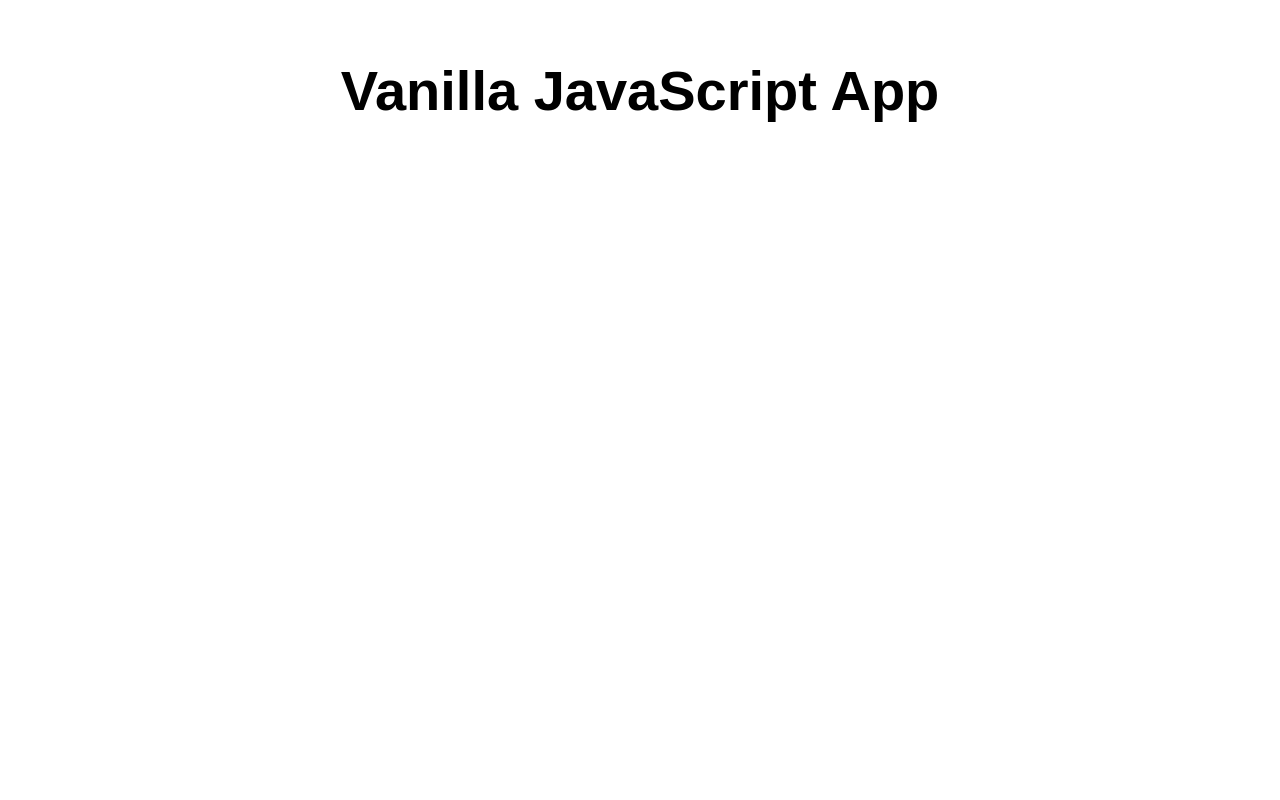
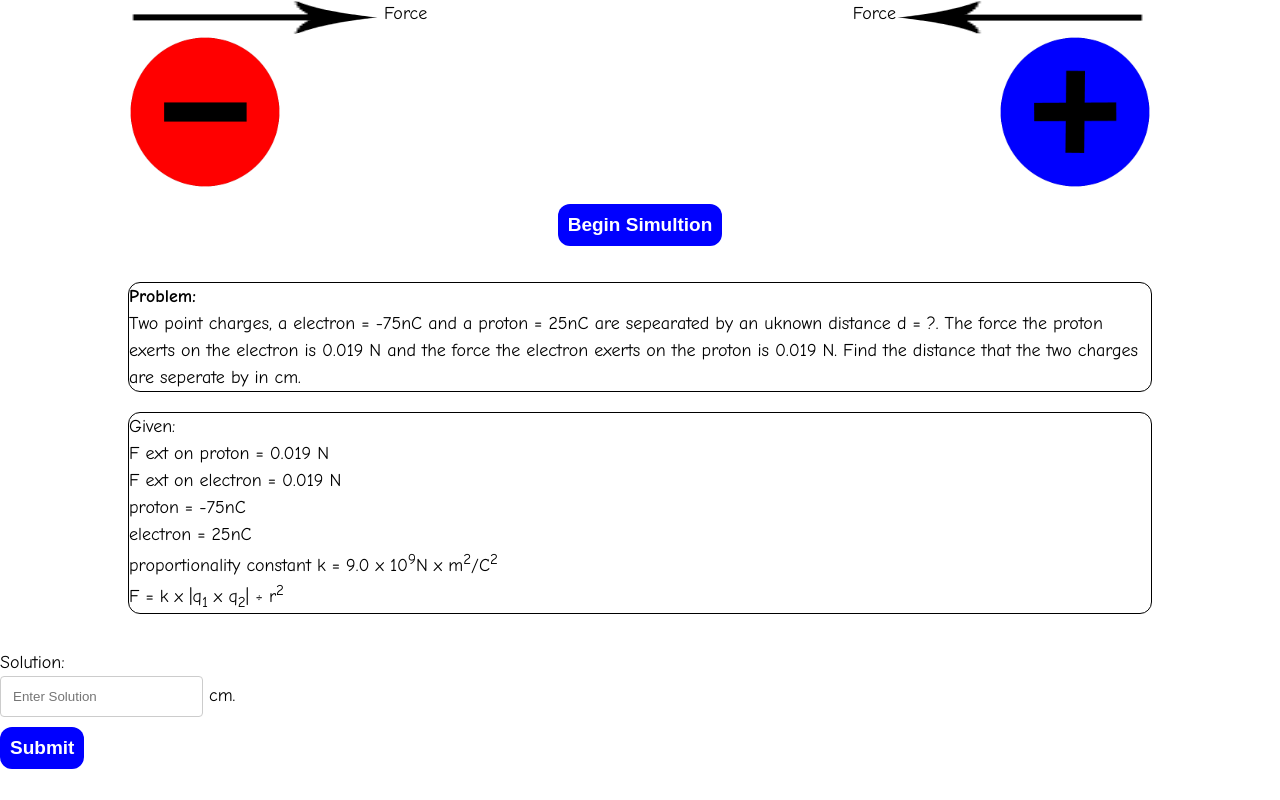
Before and after one commit to joshaallen/my-first-static-web-app, a website: page src/index.html in a window 1280 px wide. Drawn offline with Linux system fonts and the light colour scheme.

Commit message:
my first commit

```diff
--- a/src/index.html
+++ b/src/index.html
@@ -1,17 +1,71 @@
 <!DOCTYPE html>
 <html lang="en">
-
 <head>
-  <meta charset="UTF-8">
-  <meta name="viewport" content="width=device-width, initial-scale=1.0">
-  <link rel="stylesheet" href="styles.css">
-  <title>Vanilla JavaScript App</title>
+    <meta charset="UTF-8">
+    <meta http-equiv="X-UA-Compatible" content="IE=edge">
+    <meta name="viewport" content="width=device-width, initial-scale=1.0">
+    <link rel="stylesheet" href="css/coloumb.css">
+    <title>Document</title>
 </head>
-
 <body>
-  <main>
-    <h1>Vanilla JavaScript App</h1>
-  </main>
+    <body class="container">
+        <div class="system_container">
+            <div class="left_particle_container">
+                <div class="right_arrow_container">
+                    <img class="right_arrow" src="graphics/force_right_arrow-100w.png" alt="Force acted on from the right" height="35" width="100">
+                </div>
+                <div class="electron_container">
+                    <img class="electron" src="graphics/electron-400w.png" alt="electron" height="400" width="400">
+                </div>
+            </div><!--end of left particle container-->
+           <div class="right_particle_container">
+                <div class="left_arrow_container">
+                    <img class="left_arrow" src="graphics/force_left_arrow-100w.png" alt="Force acted on from the left" height="35" width="100">
+                </div>
+                <div class="proton_container">
+                    <img class="proton" src="graphics/proton-400w.png" alt="proton" height="400" width="400">
+                </div>
+           </div><!--end of right particle container-->
+        </div><!--end of system container-->
+        <div class = unknown_distance_container>
+            <p class = unknown_distance>
+                Distance = <span class = unkown>?</span>
+            </p>
+        </div><!--end of unknown distance container-->
+        <fieldset id="simulation_form_container">
+            <form id="simulation_form">
+                <input id="bgn_simulation" type="button" value="Begin Simultion">
+                <script src="js/coloumb.js"></script>
+            </form>
+        </fieldset><!--end of form container-->
+        <div class="problem_container">
+            <div class="problem">
+                <p><strong>Problem:</strong></p>
+            <p>Two point charges, a electron = -75nC and a proton = 25nC are sepearated by an uknown distance d = ?. The force the proton exerts on the electron is 0.019 N and the force the electron exerts on the proton is 0.019 N. Find the distance that the two charges are seperate by in cm.</p>
+            </div><!--end of problem-->
+            <div class="given">
+                <p>Given:</p>
+            <p>F ext on proton = 0.019 N</p>
+            <p>F ext on electron = 0.019 N</p>
+            <p>proton = -75nC</p>
+            <p>electron = 25nC</p>
+            <p>proportionality constant k = 9.0 x 10<sup>9</sup>N x m<sup>2</sup>/C<sup>2</sup></p>
+            <p>
+                F = k x |q<sub>1</sub> x q<sub>2</sub>| &divide; r<sup>2</sup>
+            </p>
+            </div><!--end of given-->
+        </div><!--end of problem container-->
+        <fieldset id="solution_form_container">
+            <form id="solution_form">
+                <label for="solution">Solution:</label>
+                <div class="solution_text_container">
+                    <input id="solution" type="text" name="solution" placeholder="Enter Solution">
+                </div>
+                <span class="correct">Correct</span><span class="incorrect">Incorrect</span>
+                <input id="submit_btn" type="button" value="Submit">
+                <script src="js/solution.js"></script>
+            </form>
+        </fieldset><!--end of solution form container-->
+    </div><!--end of container-->
 </body>
-
 </html>
--- /dev/null
+++ b/src/js/coloumb.js
@@ -0,0 +1,14 @@
+//Caching html dom element in constant
+const simulation_btn = document.getElementById("bgn_simulation");
+const electron_img = document.querySelector(".electron");
+const unknown_distance_container = document.querySelector(".unknown_distance_container");
+
+
+//function
+function beginAnimation() {
+    electron_img.style.transform = "translateX(210%)";
+    unknown_distance_container.style.display = "flex";
+}
+
+//Traditional DOM Event Handler
+simulation_btn.onclick = beginAnimation;
--- /dev/null
+++ b/src/js/solution.js
@@ -0,0 +1,22 @@
+//Caching html dom element in constant
+const submit_btn = document.getElementById("submit_btn");
+const solution_textBox = document.getElementById("solution");
+const correct = document.querySelector(".correct");
+const incorrect = document.querySelector(".incorrect");
+
+
+
+//function
+function getSolution() {
+     let solution = solution_textBox.value;
+     if (solution == "3") {
+        correct.style.display = "block";
+    }
+    else {
+        incorrect.style.display = "block";
+    }
+
+}
+
+//HTML DOM Event Handler
+submit_btn.onclick = getSolution;
--- /dev/null
+++ b/src/scss/coloumb.scss
@@ -0,0 +1,146 @@
+//Resets
+*,::after,::before{
+    padding:0;
+    margin: 0;
+    box-sizing: border-box;
+}
+html {
+    height: 100%;
+    font-size: 62.5%;
+}
+body {
+    width: 100%;
+    min-height: 100%;
+}
+a {
+    text-decoration: none;
+}
+ul, ol, li {
+    list-style-type: none;
+}
+//Layouts
+.container {
+    display: grid;
+    grid-template-columns: repeat(12, minmax(10px, 1fr));
+    grid-template-rows: repeat(5, auto);
+}
+.system_container {
+    grid-column: 1 / 13;
+    justify-self: center;
+    width: 80%;
+    display: flex;
+    max-width: 102.4rem;
+}
+
+.proton_container, .left_arrow_container {
+    display: flex;
+    justify-content: flex-end;
+}
+
+.electron_container, .right_arrow_container {
+    display: flex;
+    justify-content: flex-start;
+}
+
+.left_particle_container, .right_particle_container {
+    flex: 1 1 auto;
+}
+
+.left_arrow, .right_arrow {
+    width: 50%;
+}
+
+.right_arrow_container::after, .left_arrow_container::before {
+    content: "Force";
+}
+
+.electron_container > .electron {
+    display: block;
+    width: 30%;
+    height: 30%;
+    transition: transform 5s;
+    transition-timing-function: ease;
+}
+
+.proton_container > .proton {
+    display: block;
+    width: 30%;
+    height: 30%;
+    position: relative;
+}
+
+.unknown_distance_container {
+    grid-column: 1 / 13;
+    justify-self: center;
+    align-self: start;
+    width: 80%;
+    justify-content: center;
+    margin-bottom: 2rem;
+    display: none;
+}
+
+#simulation_form_container {
+    grid-column: 1 / 13;
+    justify-self: center;
+    margin-bottom: 2rem;
+}
+
+#simulation_form > #bgn_simulation, #solution_form > #submit_btn {
+  padding: 1rem;
+  font: bold 1.9rem sans-serif;
+  border:none;
+  border-radius: 1.2rem;
+  background-color: #0000ff;
+  cursor: pointer;
+  color: #ffffff;
+  outline: none;
+}
+
+fieldset {
+    border: none;
+}
+
+.problem_container {
+    grid-column: 1 / 13;
+    justify-self: center;
+    width: 80%;
+
+}
+
+.problem_container > .problem, .problem_container > .given {
+    border: 0.1rem solid #000000;
+    border-radius: 1.2rem;
+    margin-bottom: 2rem;
+}
+
+#solution_form {
+    width: 25rem;
+}
+
+input[type=text] {
+    padding: 1.2rem;
+    border: 0.1rem solid #ccc;
+    border-radius: 0.4rem;
+    margin-bottom: 1rem;
+}
+.solution_text_container::after {
+    display: inline;
+    content: "cm."
+}
+
+.correct, .incorrect {
+    display: none;
+}
+.correct {
+    color: #00ff00;
+    font-weight: bold;
+}
+.incorrect {
+    color: #ff0000;
+    font-weight: bold;
+}
+//Typography
+body {
+    font: 1.8rem/1.5 "Comic Sans MS", cursive;
+}
+//Media Queries
--- a/src/styles.css
+++ /dev/null
@@ -1,21 +0,0 @@
-* {
-  font-family: Arial, Helvetica, sans-serif;
-}
-
-html, body {
-  margin: 0;
-  border: 0;
-  padding: 0;
-  background-color: #fff;
-}
-
-main {
-  margin: auto;
-  width: 50%;
-  padding: 20px;
-}
-
-main > h1 {
-  text-align: center;
-  font-size: 3.5em;
-}
```
Also changed, not shown: src/css/coloumb.css (added), src/graphics/electron-400w.png (added), src/graphics/force_left_arrow-100w.png (added), src/graphics/force_right_arrow-100w.png (added), src/graphics/proton-400w.png (added), 1 other file.
